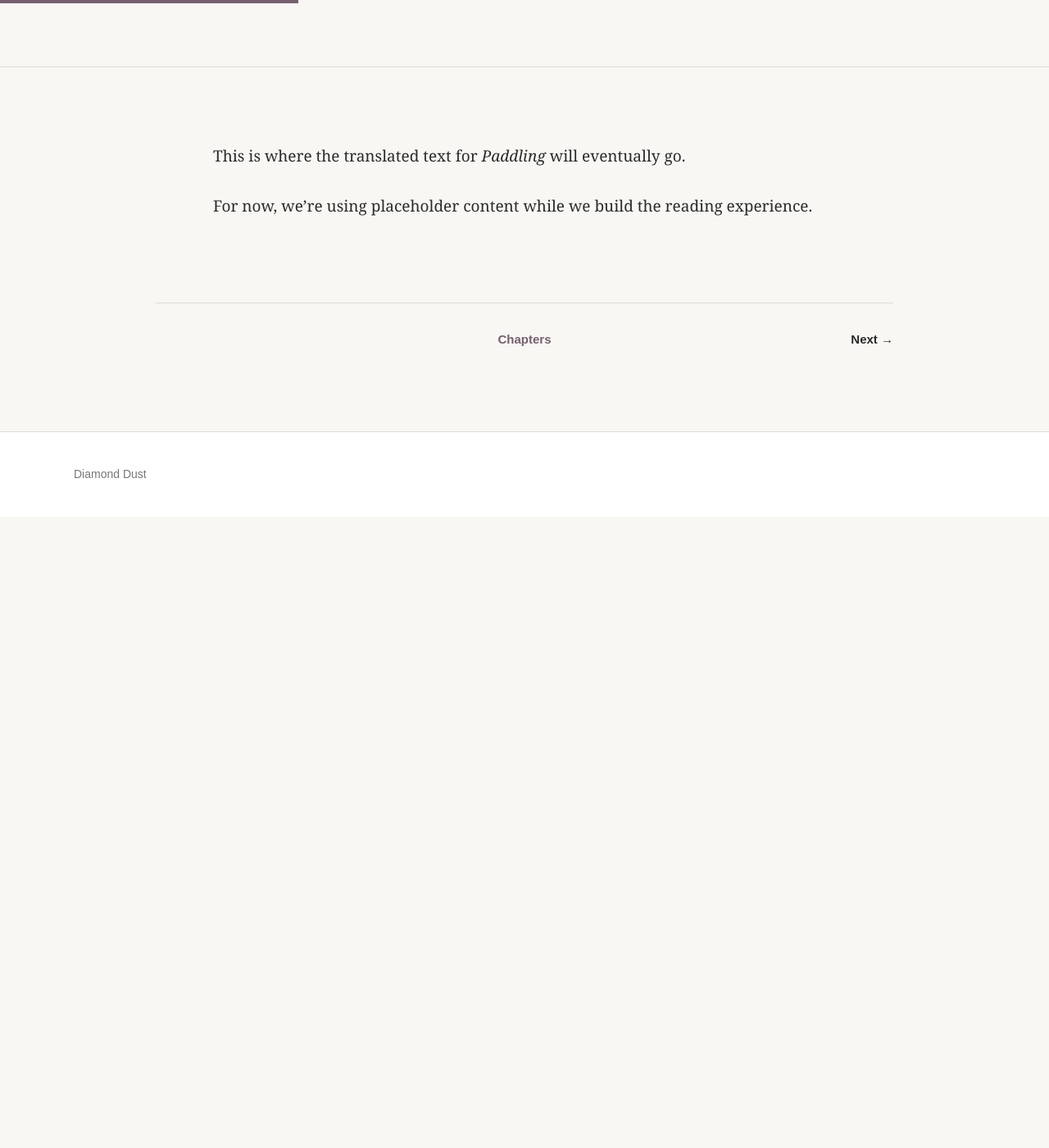
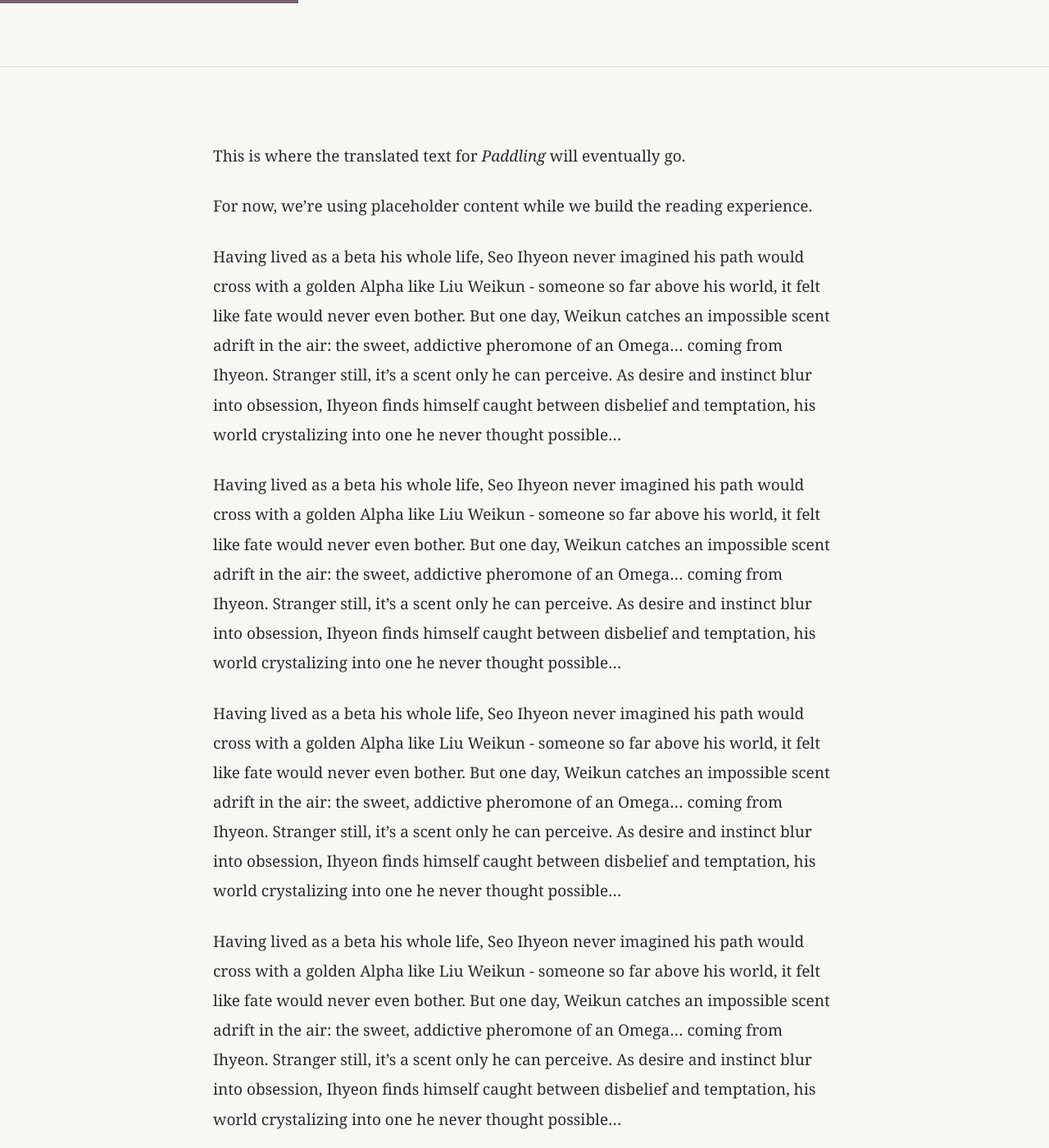
Before and after one commit to honeebuni/diamond-dust, a Jekyll site: the page built from _chapters/v1-1.md, in a window 1280 px wide and 1400 px high, scrolled down 358 px. Shown: the whole window at 82% size. Built offline with Jekyll 4.4.1, drawn with Linux system fonts in a browser that asks for light colours; before the commit the page ends 988 px from its top, so only the background shows below that; some of the changed text lies outside the part shown.

Commit message:
Update narrative content in v1-1.md
Removed placeholder content and added a detailed narrative about Seo Ihyeon and Liu Weikun's relationship dynamics, focusing on themes of desire and obsession.

```diff
--- a/_chapters/v1-1.md
+++ b/_chapters/v1-1.md
@@ -11,3 +11,15 @@ korean_title: 패들링
 This is where the translated text for *Paddling* will eventually go.
 
 For now, we're using placeholder content while we build the reading experience.
+
+Having lived as a beta his whole life, Seo Ihyeon never imagined his path would cross with a golden Alpha like Liu Weikun - someone so far above his world, it felt like fate would never even bother.  But one day, Weikun catches an impossible scent adrift in the air: the sweet, addictive pheromone of an Omega… coming from Ihyeon. Stranger still, it’s a scent only he can perceive.  As desire and instinct blur into obsession, Ihyeon finds himself caught between disbelief and temptation, his world crystalizing into one he never thought possible…
+
+Having lived as a beta his whole life, Seo Ihyeon never imagined his path would cross with a golden Alpha like Liu Weikun - someone so far above his world, it felt like fate would never even bother.  But one day, Weikun catches an impossible scent adrift in the air: the sweet, addictive pheromone of an Omega… coming from Ihyeon. Stranger still, it’s a scent only he can perceive.  As desire and instinct blur into obsession, Ihyeon finds himself caught between disbelief and temptation, his world crystalizing into one he never thought possible…
+
+Having lived as a beta his whole life, Seo Ihyeon never imagined his path would cross with a golden Alpha like Liu Weikun - someone so far above his world, it felt like fate would never even bother.  But one day, Weikun catches an impossible scent adrift in the air: the sweet, addictive pheromone of an Omega… coming from Ihyeon. Stranger still, it’s a scent only he can perceive.  As desire and instinct blur into obsession, Ihyeon finds himself caught between disbelief and temptation, his world crystalizing into one he never thought possible…
+
+Having lived as a beta his whole life, Seo Ihyeon never imagined his path would cross with a golden Alpha like Liu Weikun - someone so far above his world, it felt like fate would never even bother.  But one day, Weikun catches an impossible scent adrift in the air: the sweet, addictive pheromone of an Omega… coming from Ihyeon. Stranger still, it’s a scent only he can perceive.  As desire and instinct blur into obsession, Ihyeon finds himself caught between disbelief and temptation, his world crystalizing into one he never thought possible…
+
+Having lived as a beta his whole life, Seo Ihyeon never imagined his path would cross with a golden Alpha like Liu Weikun - someone so far above his world, it felt like fate would never even bother.  But one day, Weikun catches an impossible scent adrift in the air: the sweet, addictive pheromone of an Omega… coming from Ihyeon. Stranger still, it’s a scent only he can perceive.  As desire and instinct blur into obsession, Ihyeon finds himself caught between disbelief and temptation, his world crystalizing into one he never thought possible…
+
+Having lived as a beta his whole life, Seo Ihyeon never imagined his path would cross with a golden Alpha like Liu Weikun - someone so far above his world, it felt like fate would never even bother.  But one day, Weikun catches an impossible scent adrift in the air: the sweet, addictive pheromone of an Omega… coming from Ihyeon. Stranger still, it’s a scent only he can perceive.  As desire and instinct blur into obsession, Ihyeon finds himself caught between disbelief and temptation, his world crystalizing into one he never thought possible…
```
